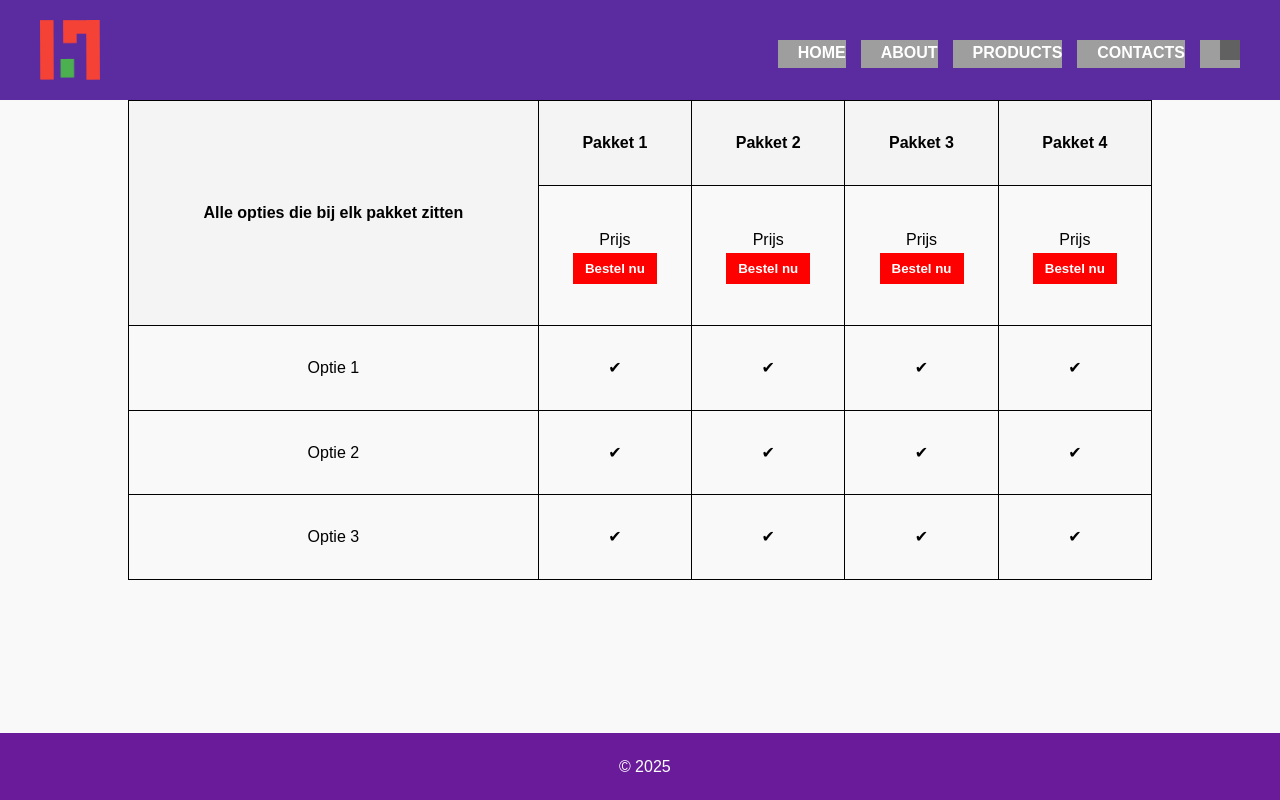
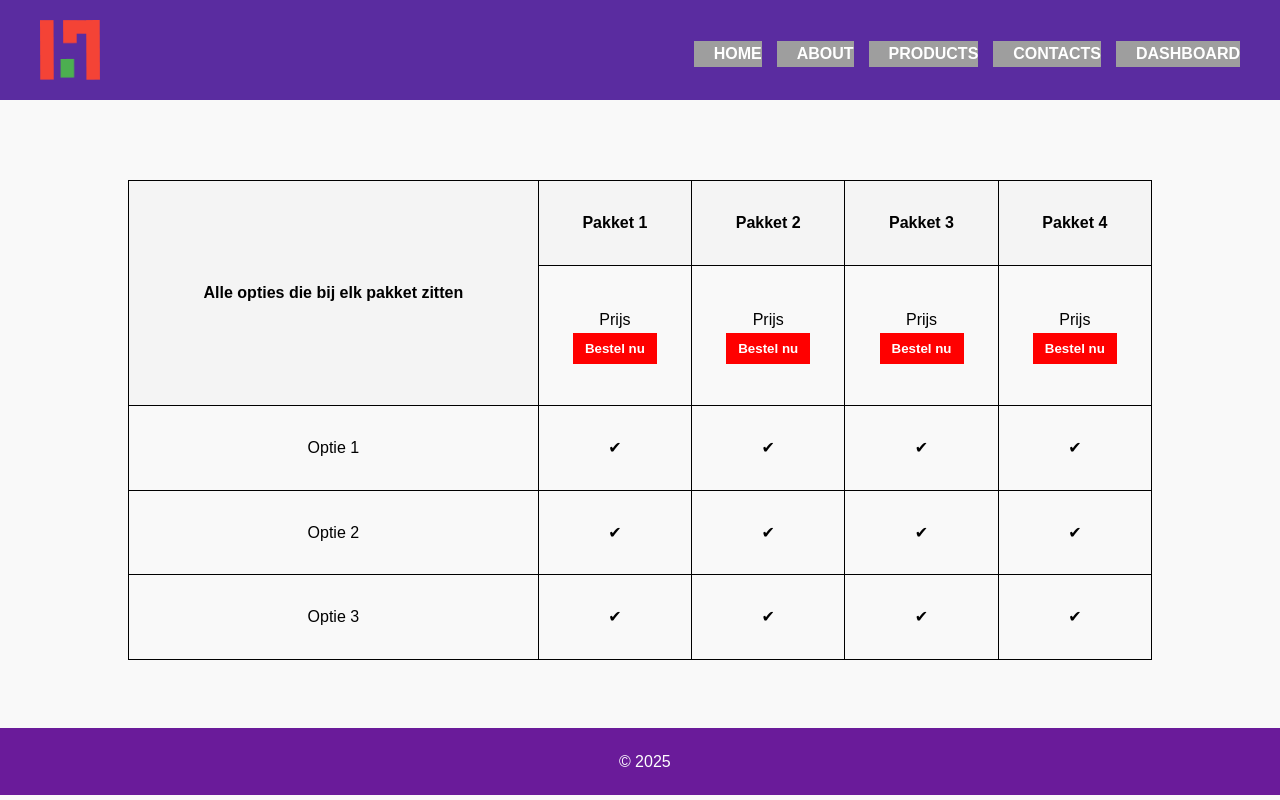
Before and after one commit to abodydody/hosting-project, a PHP site: page /prodacut.html in a window 1280 px wide. Run offline with PHP 8.4, Linux system fonts and the light colour scheme; grey boxes are pictures that could not be loaded.

Commit message:
DASHBOARD  AAN DE NEV TOEGEVOGED

```diff
--- a/index.html
+++ b/index.html
@@ -154,11 +154,7 @@
                     <li><a href="prodacut.html">PRODUCTS</a></li>
                     <li><a href="contact.html">CONTACTS</a></li>
                     <li>
-                        <a href="#" class="icon"
-                          ><img
-                            src="https://img.icons8.com/ios/50/000000/search--v1.png"
-                            alt="search"
-                        /></a>
+                        <a href="#.html">DASHBOARD</a>
                       </li>
                 </ul>
 
--- a/prodacut.html
+++ b/prodacut.html
@@ -11,9 +11,6 @@
         margin: 0;
         padding: 0;
       }
-
-
-
     </style>
   </head>
   <body>
@@ -29,11 +26,7 @@
                   <li><a href="prodacut.html">PRODUCTS</a></li>
                   <li><a href="contact.html">CONTACTS</a></li>
                   <li>
-                    <a href="#" class="icon"
-                      ><img
-                        src="https://img.icons8.com/ios/50/000000/search--v1.png"
-                        alt="search"
-                    /></a>
+                    <a href="#.html">DASHBOARD</a>
                   </li>
 
           </div>
--- a/style.css
+++ b/style.css
@@ -16,6 +16,7 @@ header {
     align-items: center;
     text-align: center;
     position: relative;
+
 }
 nav {
     width: 100%;
@@ -47,6 +48,28 @@ nav ul li a {
     color: white;
     text-decoration: none;
     font-weight: bold;
+    position: relative;
+}
+
+nav ul li a::after {
+    content: '';
+    position: absolute;
+    width: 0;
+    height: 2px;
+    display: block;
+    background: #ED5E4B;
+    transition: width 0.9s;
+    left: 0;
+    bottom: -2px;
+}
+
+nav ul li a:hover::after {
+    width: 100%;
+
+}
+
+nav ul li a:hover {
+    color: #ED5E4B;
 }
 .logo img {
     /* height: 40px; */
@@ -61,10 +84,11 @@ nav ul li a.icon img {
 .faq-container {
     max-width: 800px;
     margin: 20px auto;
-    padding: 20px;
+    padding: 10px;
     background: white;
     border-radius: 8px;
     box-shadow: 0 0 10px rgba(0, 0, 0, 0.1);
+    margin-bottom: 7vh;	;
 }
 
 .faq-section, .contact-section {
@@ -72,7 +96,7 @@ nav ul li a.icon img {
 }
 
 h2 {
-    color: #ED5E4B;
+    color: #5a2ca0;
     border-bottom: 2px solid #ED5E4B;
     padding-bottom: 5px;
 }
@@ -103,6 +127,8 @@ table {
     width: 80%;
     border-collapse: collapse;
     text-align: center;
+    margin-top: 10vh;
+    margin-bottom: 8.5vh;
   }
 th, td {
     border: 1px solid #000;
@@ -128,7 +154,7 @@ footer {
     color: white;
     text-align: center;
     padding: 0.3rem;
-    position: fixed;
+    position: relative;
     width: 100%;
     bottom: 0;
   }
```
Also changed, not shown: contact.html (+4 -6 lines).
